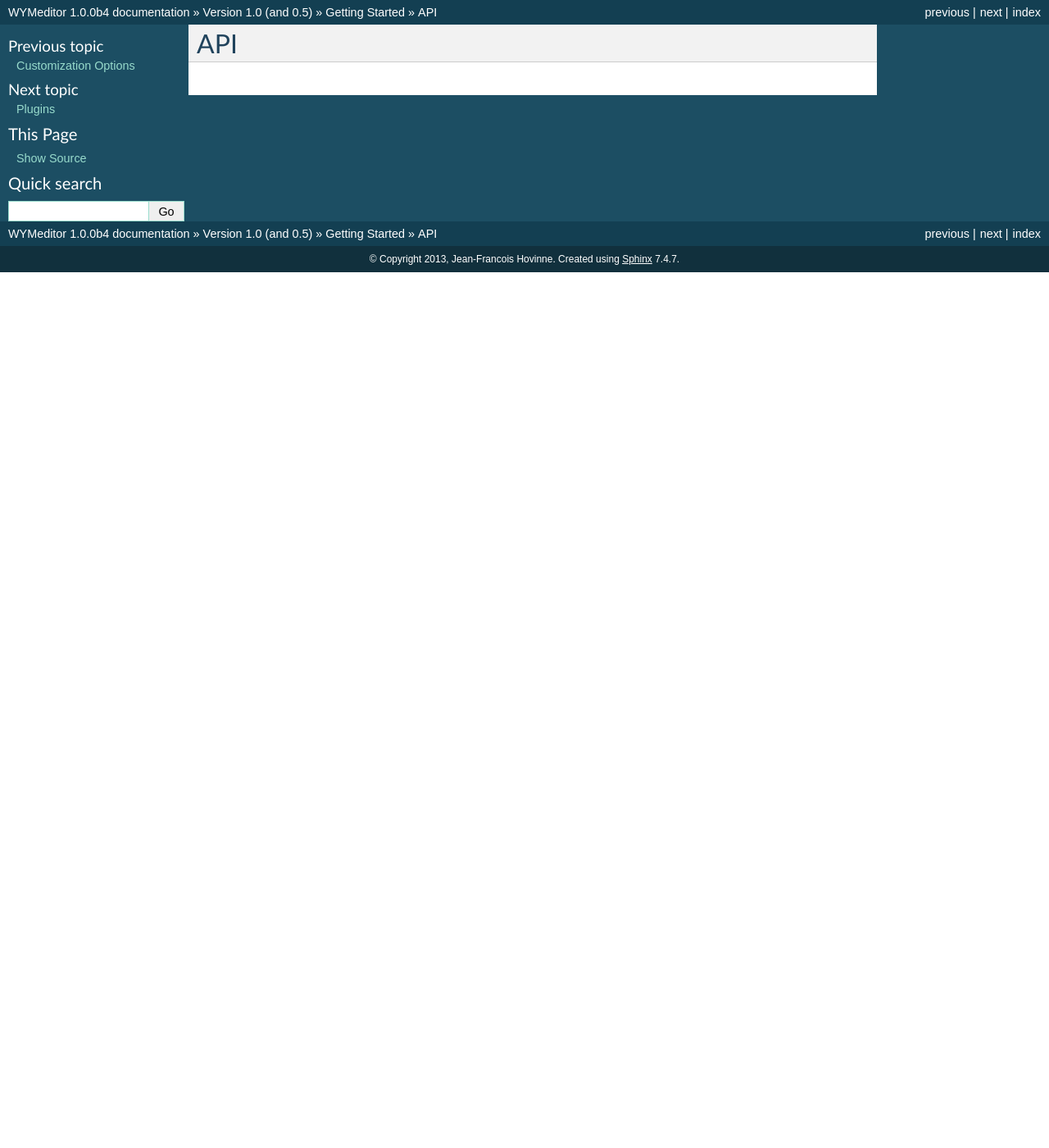
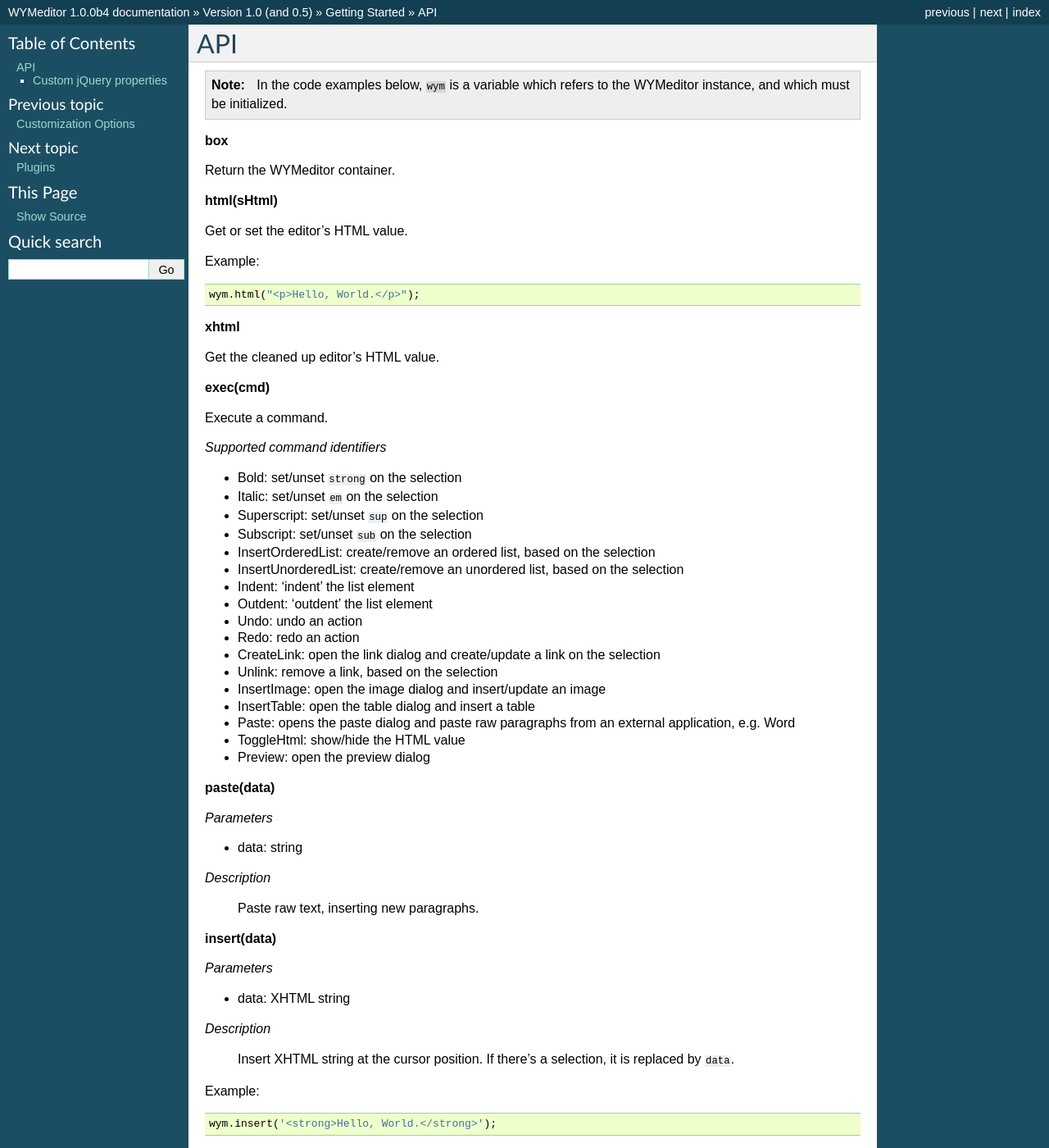
Before and after one commit to wymeditor/wymeditor, a Sphinx documentation site: the page built from docs/version_1.0_and_0.5/getting_started/api.rst, in a window 1280 px wide and 1400 px high. Shown: the whole window at 82% size. Built offline with Sphinx 7.4.7, drawn with Linux system fonts in a browser that asks for light colours; some of the changed text lies outside the part shown.

Commit message:
Added API to the docs.

```diff
--- a/docs/version_1.0_and_0.5/getting_started/api.rst
+++ b/docs/version_1.0_and_0.5/getting_started/api.rst
@@ -1,2 +1,181 @@
 API
 ===
+
+.. note::
+    In the code examples below, ``wym`` is a variable which refers to the
+    WYMeditor instance, and which must be initialized.
+
+**box**
+
+Return the WYMeditor container.
+
+**html(sHtml)**
+
+Get or set the editor's HTML value.
+
+Example:
+
+.. code-block:: javascript
+
+  wym.html("<p>Hello, World.</p>");
+
+**xhtml**
+
+Get the cleaned up editor's HTML value.
+
+**exec(cmd)**
+
+Execute a command.
+
+*Supported command identifiers*
+
+*   Bold: set/unset ``strong`` on the selection
+*   Italic: set/unset ``em`` on the selection
+*   Superscript: set/unset ``sup`` on the selection
+*   Subscript: set/unset ``sub`` on the selection
+*   InsertOrderedList: create/remove an ordered list, based on the
+    selection
+*   InsertUnorderedList: create/remove an unordered list, based on the
+    selection
+*   Indent: 'indent' the list element
+*   Outdent: 'outdent' the list element
+*   Undo: undo an action
+*   Redo: redo an action
+*   CreateLink: open the link dialog and create/update a link on the
+    selection
+*   Unlink: remove a link, based on the selection
+*   InsertImage: open the image dialog and insert/update an image
+*   InsertTable: open the table dialog and insert a table
+*   Paste: opens the paste dialog and paste raw paragraphs from an
+    external application, e.g. Word
+*   ToggleHtml: show/hide the HTML value
+*   Preview: open the preview dialog
+
+**paste(data)**
+
+*Parameters*
+
+* data: string
+
+*Description*
+
+    Paste raw text, inserting new paragraphs.
+
+**insert(data)**
+
+*Parameters*
+
+* data: XHTML string
+
+*Description*
+
+    Insert XHTML string at the cursor position. If there's a selection, it is
+    replaced by ``data``.
+
+Example:
+
+.. code-block:: javascript
+
+    wym.insert('<strong>Hello, World.</strong>');
+
+**wrap(left, right)**
+
+*Parameters*
+
+* left: XHTML string
+* right: XHTML string
+
+*Description*
+
+    Wrap the inline selection with XHTML.
+
+Example:
+
+.. code-block:: javascript
+
+    wym.wrap('<span class="city">', '</span>');
+
+**unwrap()**
+
+Unwrap the selection, by removing inline elements but keeping the selected
+text.
+
+**container(sType)**
+
+Get or set the selected container.
+
+Example: switch the container to Heading 1.
+
+.. code-block:: javascript
+
+    wym.container('H1');
+
+Example: get the selected container.
+
+.. code-block:: javascript
+
+    wym.status(wym.container().tagName);
+
+**toggleClass(sClass, jqexpr)**
+
+Set or remove the class ``sClass`` on the selected container/parent
+matching the jQuery expression ``jqexpr``.
+
+Example: set the class ``my-class`` on the selected paragraph with the
+class ``my-other-class``.
+
+.. code-block:: javascript
+
+    wym.toggleClass('.my-class', 'P.my-other-class')
+
+**status(sMessage)**
+
+Update the HTML value of WYMeditor' status bar.
+
+Example:
+
+.. code-block:: javascript
+
+    wym.status("This is the status bar.");
+
+**update**
+
+Update the value of the element replaced by WYMeditor and the value of
+the HTML source textarea.
+
+**dialog(sType)**
+
+Open a dialog of type ``sType``.
+
+Supported values: Link, Image, Table, Paste_From_Word.
+
+Example:
+
+.. code-block:: javascript
+
+    wym.dialog('Link');
+
+**toggleHtml**
+
+Show/hide the HTML source.
+
+**replaceStrings(sVal)**
+
+Localize the strings included in ``sVal``.
+
+**encloseString(sVal)**
+
+Enclose a string in string delimiters.
+
+Custom jQuery properties
+------------------------
+
+**jQuery.wymeditors(i)**
+
+Returns the WYMeditor instance with index i (zero-based).
+
+Example:
+
+.. code-block:: javascript
+
+    jQuery.wymeditors(0).toggleHtml();
```
